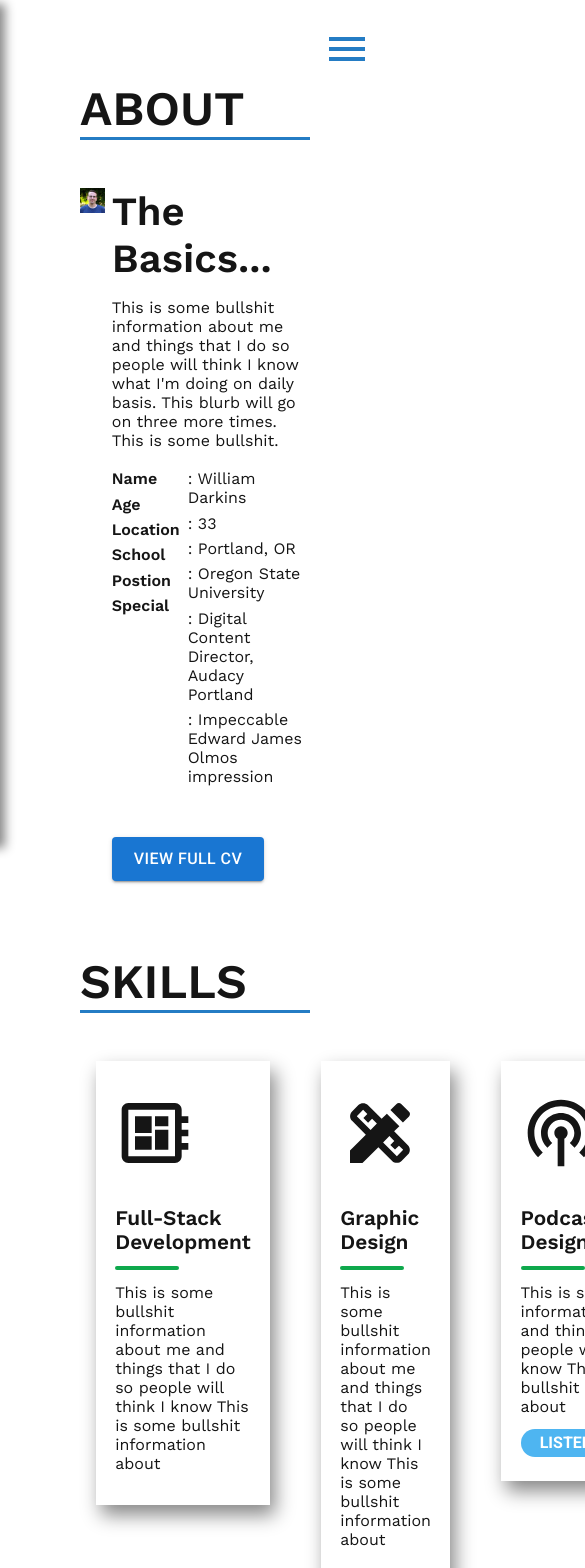
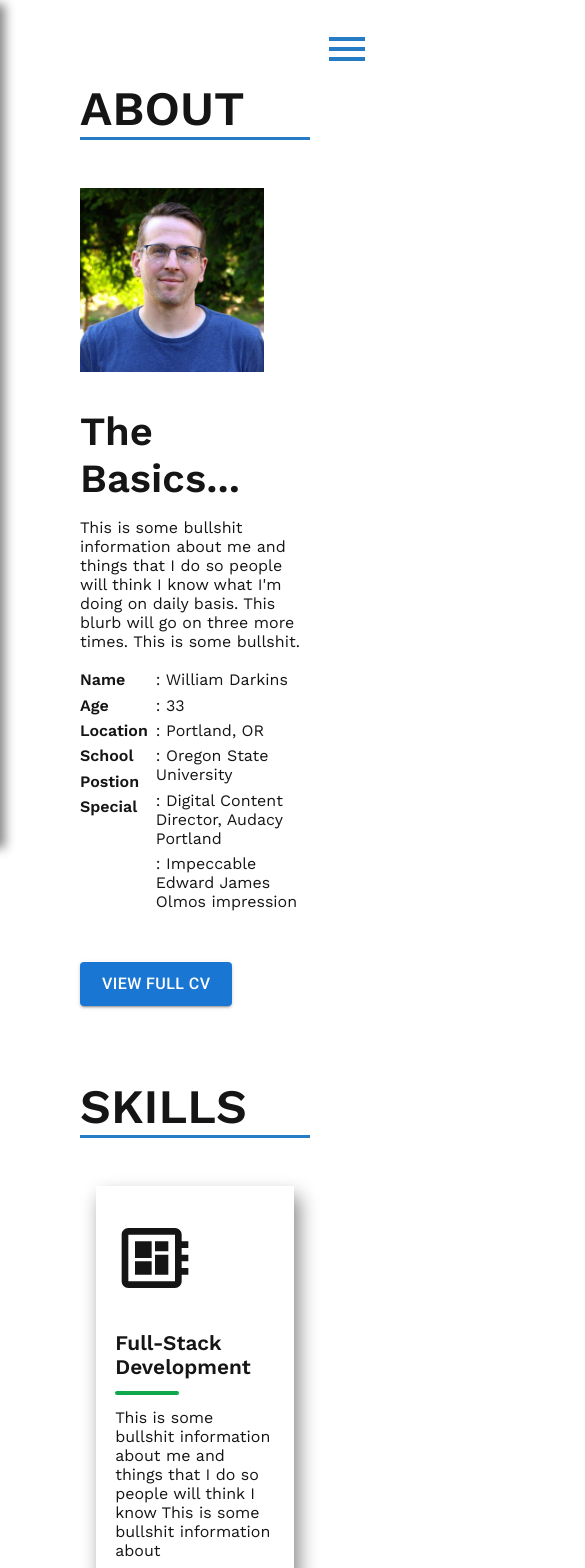
Before and after one commit to willdarkins/portfolio_darkins, a React (Create React App) app: page /about in a window 390 px wide. Shown: the top 1568 px of the page, 585 px wide, since content can reach past the window. Built offline with nearby package versions, Linux system fonts and the light colour scheme; a web font is replaced by a local one.

Commit message:
media queried the about page and other portions including the services cards

```diff
--- a/src/Components/BasicInfo.js
+++ b/src/Components/BasicInfo.js
@@ -6,9 +6,15 @@ import Button from '@mui/material/Button';
 const InfoStyles = styled.div`
     display: flex;
     margin-top: 3rem;
+    @media screen and (max-width: 1000px){
+        flex-direction: column;
+        .img-content{
+            margin-bottom: 2rem;
+        }
+}
     .img-content{
         width: 100%;
-        height: 40vh;
+
         img{
             width: 80%;
             object-fit: cover;
--- a/src/Components/Skills.js
+++ b/src/Components/Skills.js
@@ -13,6 +13,9 @@ const SkillStyles = styled.section`
         justify-content: space-between;
         margin-top: 3rem;
         color: var(--font-dark);
+        @media screen and (max-width: 1000px){
+            flex-direction: column;
+    }
         svg{
             color: var(--font-dark);
         }
```
